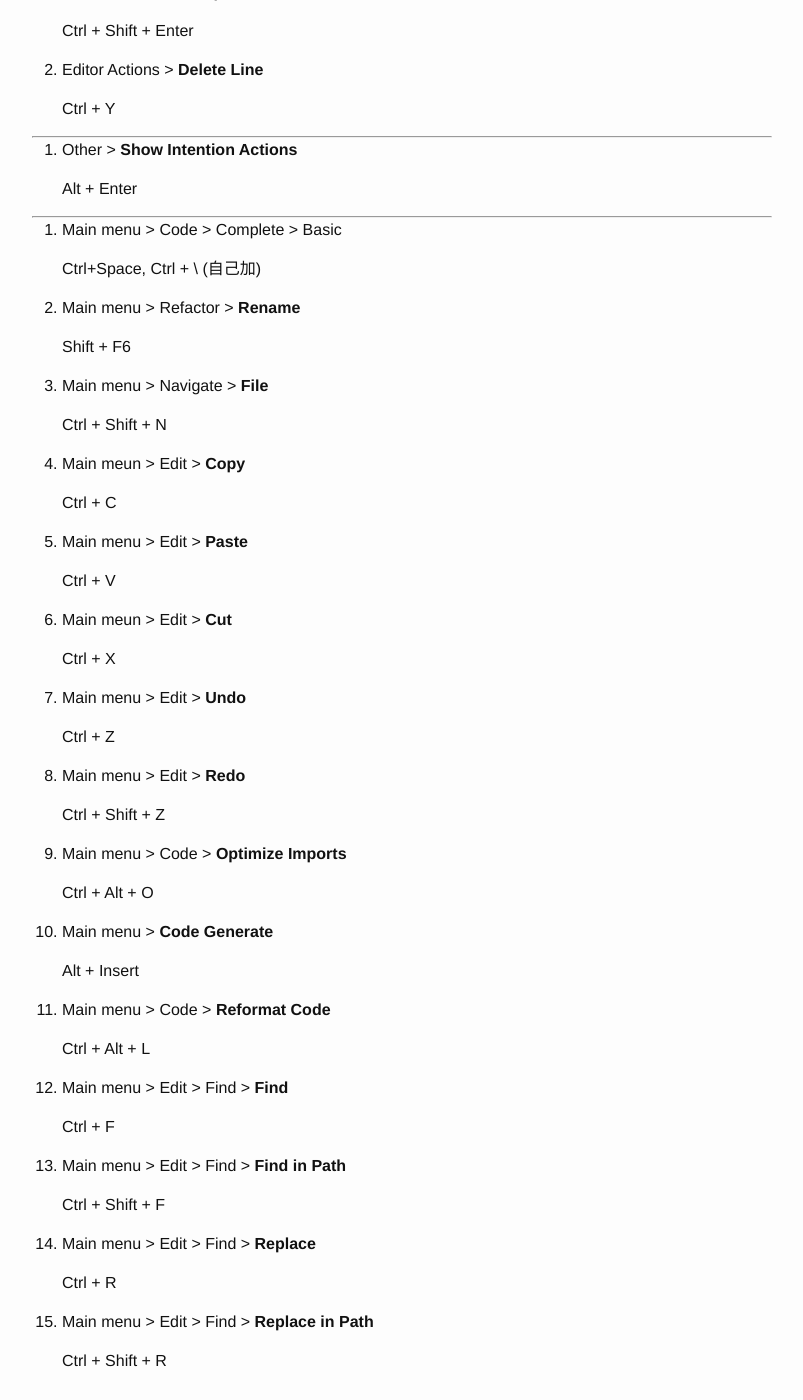
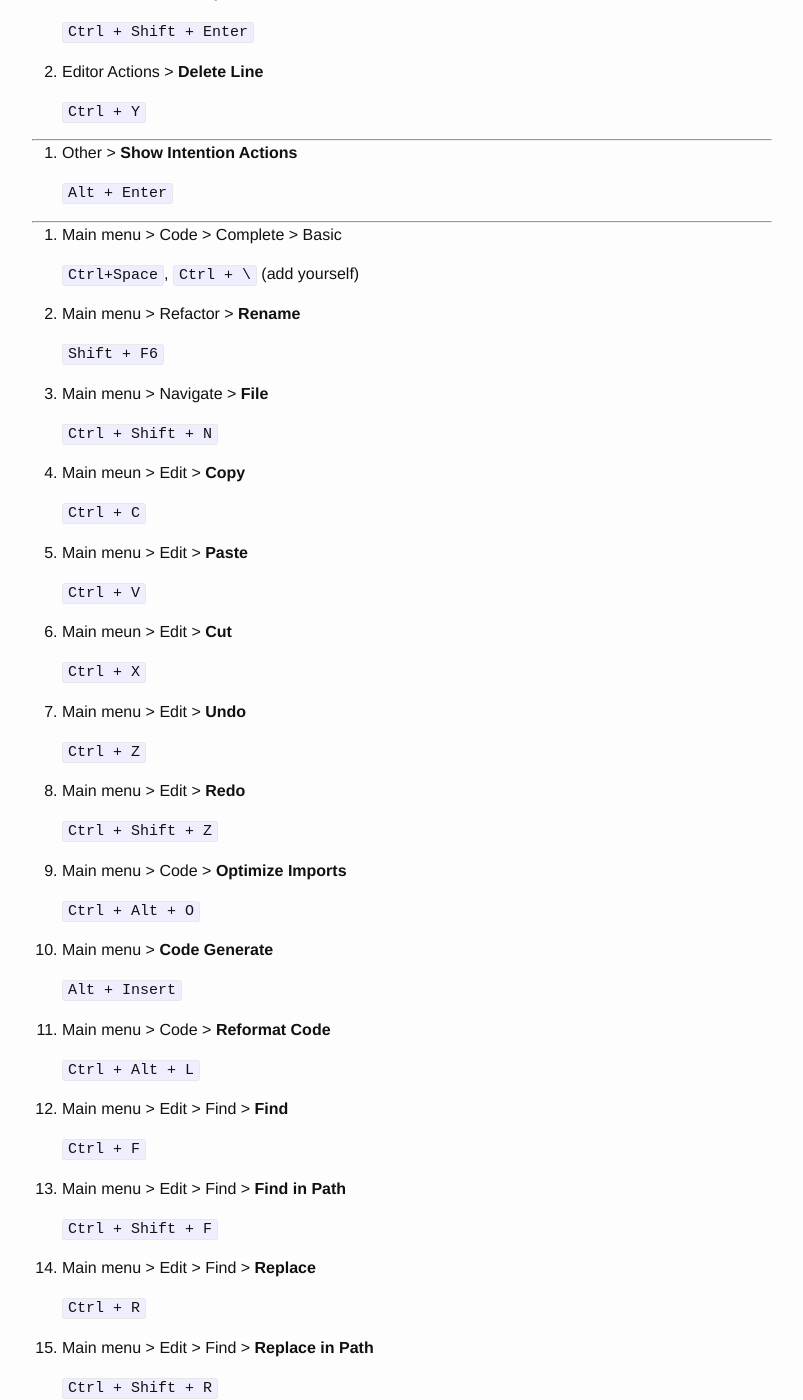
Before and after one commit to eden90267/eden90267.github.io, a Jekyll site: the page built from _posts/2016-03-30-intellij-idea-common-keymap.md, in a window 1280 px wide and 1400 px high, scrolled down 259 px. Shown: the whole window, without its empty margins (238-1041 px from the left). Built offline with Jekyll 4.4.1, drawn with Linux system fonts in a browser that asks for light colours; some of the changed text lies outside the part shown.

Commit message:
add content with intellij-idea-common-keymap page

```diff
--- a/_posts/2016-03-30-intellij-idea-common-keymap.md
+++ b/_posts/2016-03-30-intellij-idea-common-keymap.md
@@ -9,76 +9,80 @@ Default:
 
 1. Editor Actions > **Complete Current Statement**
 
-	Ctrl + Shift + Enter
+	`Ctrl + Shift + Enter`
 
 2. Editor Actions > **Delete Line**
 
-	Ctrl + Y
+	`Ctrl + Y`
 
 ------
 
 1. Other > **Show Intention Actions**
 
-	Alt + Enter
+	`Alt + Enter`
 
 ------
 
 1. Main menu > Code > Complete > Basic
 
-	Ctrl+Space, Ctrl + \ (自己加)
+	`Ctrl+Space`, `Ctrl + \` (add yourself)
 
 2. Main menu > Refactor > **Rename**
 
-	Shift + F6
+	`Shift + F6`
 
 3. Main menu > Navigate > **File**
 
-	Ctrl + Shift + N
+	`Ctrl + Shift + N`
 
 4. Main meun > Edit > **Copy**
 
-	Ctrl + C
+	`Ctrl + C`
 
 5. Main menu > Edit > **Paste**
 
-	Ctrl + V
+	`Ctrl + V`
 
 6. Main meun > Edit > **Cut**
 
-	Ctrl + X
+	`Ctrl + X`
 
 7. Main menu > Edit > **Undo**
 
-	Ctrl + Z
+	`Ctrl + Z`
 
 8. Main menu > Edit > **Redo**
 
-	Ctrl + Shift + Z
+	`Ctrl + Shift + Z`
 
 9. Main menu > Code > **Optimize Imports**
 
-	Ctrl + Alt + O
+	`Ctrl + Alt + O`
 
 10. Main menu > **Code Generate**
 
-	Alt + Insert
+	`Alt + Insert`
 
 11. Main menu > Code > **Reformat Code**
 
-	Ctrl + Alt + L
+	`Ctrl + Alt + L`
 
 12. Main menu > Edit > Find > **Find**
 
-	Ctrl + F
+	`Ctrl + F`
 
 13. Main menu > Edit > Find > **Find in Path**
 
-	Ctrl + Shift + F
+	`Ctrl + Shift + F`
 
 14. Main menu > Edit > Find > **Replace**
 
-	Ctrl + R
+	`Ctrl + R`
 
 15. Main menu > Edit > Find > **Replace in Path**
 
-	Ctrl + Shift + R
+	`Ctrl + Shift + R`
+
+16. Main menu > View > Quick Documentation
+
+	`Ctrl + Q`
```
